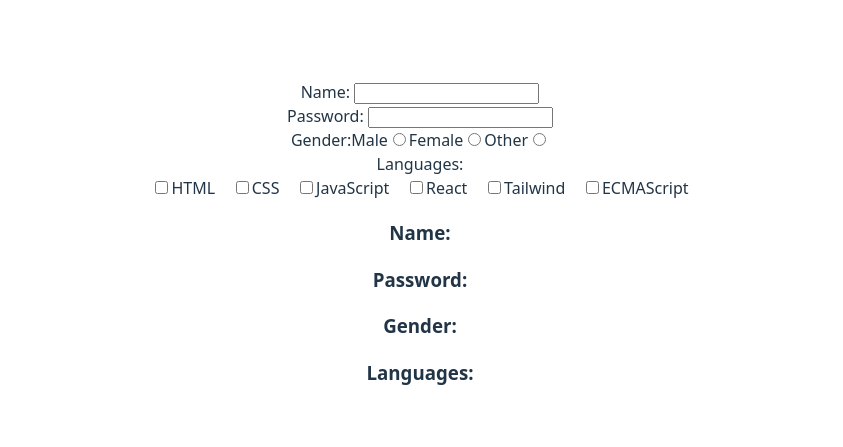
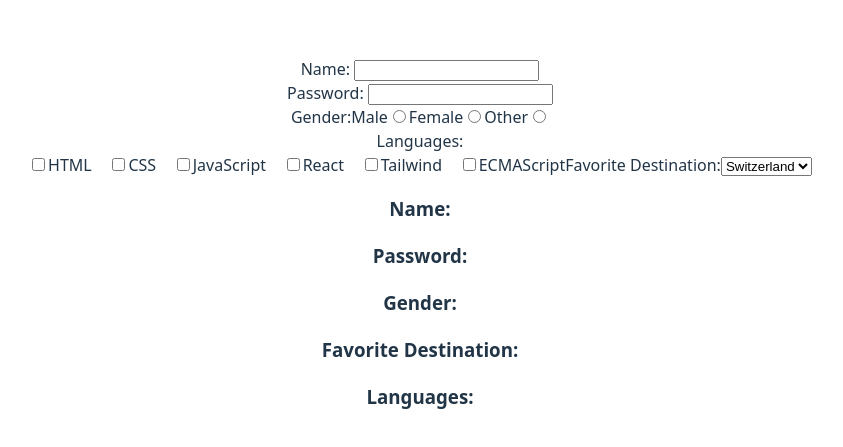
Before and after one commit to KashishTheCoder/FormHandling, a React (Vite) app in the folder vite-project/: page / in a window 1280 px wide. Shown: the part 157-604 px from the top of the page, without its empty margins (220-1063 px from the left). Built offline with nearby package versions, Linux system fonts and the light colour scheme.

Commit message:
Added Drop Down

```diff
--- a/vite-project/src/MyForm.jsx
+++ b/vite-project/src/MyForm.jsx
@@ -5,6 +5,7 @@ function MyForm(){
     const [password, setPassword] = useState("");
     const [gender, setGender] = useState("");
     const [languages, setLanguages] = useState([]);
+    const [destination, setDestination] = useState("");
 
     function handleChange(event){
         if(event.target.name === "name"){
@@ -25,6 +26,9 @@ function MyForm(){
             else{
                 setLanguages(prev => prev.filter(language => language !== value));
             }
+        }
+        else if(event.target.name === "destination"){
+            setDestination(() => event.target.value);
         }
     }
 
@@ -56,11 +60,20 @@ function MyForm(){
                 <input type="checkbox" value="React" name="languages" onChange={handleChange} />React &nbsp;&nbsp;&nbsp;
                 <input type="checkbox" value="Tailwind" name="languages" onChange={handleChange} />Tailwind &nbsp;&nbsp;&nbsp;
                 <input type="checkbox" value="ECMAScript" name="languages" onChange={handleChange} />ECMAScript
+
+                <label>Favorite Destination:</label>
+                <select name="destination" onChange={handleChange}>
+                    <option value="Switzerland">Switzerland</option>
+                    <option value="Norway">Norway</option>
+                    <option value="Maldives">Maldives</option>
+                    <option value="Bangkok">Bangkok</option>
+                </select>
             </form>
             <div>
                 <h3>Name: {name}</h3>
                 <h3>Password: {password}</h3>
                 <h3>Gender: {gender}</h3>
+                <h3>Favorite Destination: {destination}</h3>
                 <h3>Languages: </h3>
                 <ul>
                     {
```
